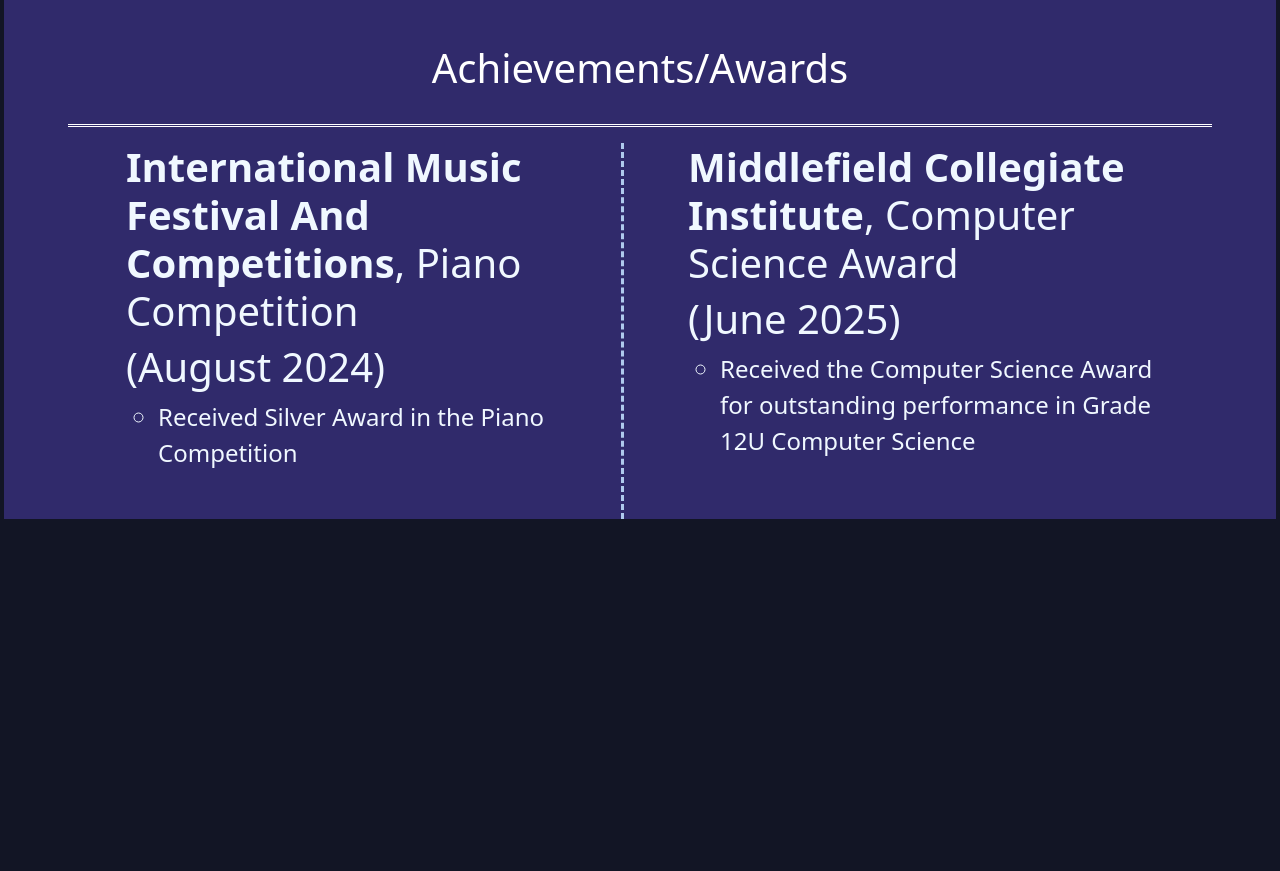
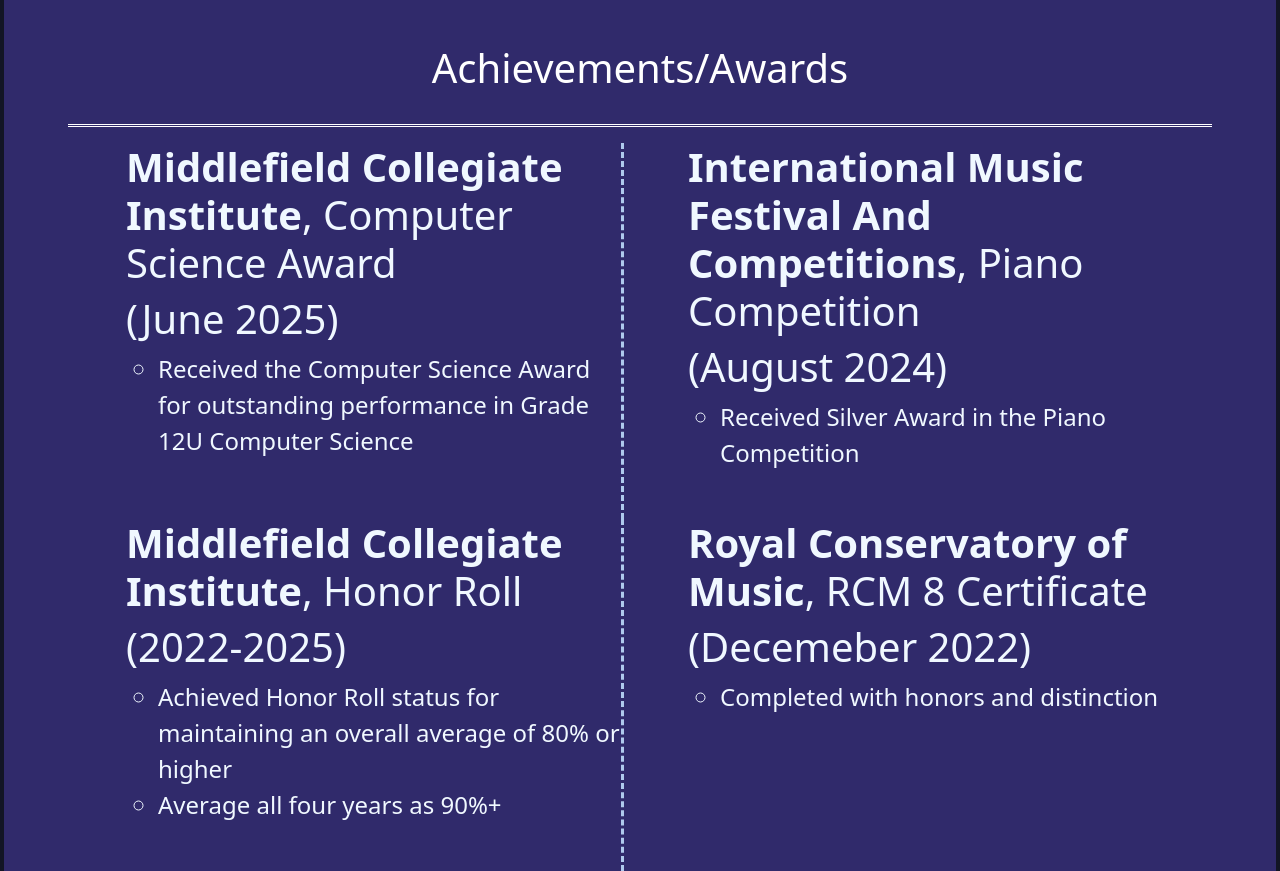
Before and after one commit to RickyZou1373/Ricky, a plain HTML site: page index.html in a window 1280 px wide. Shown: the part 2860-3731 px from the top of the page. Before the commit the page ends 3379 px from the top, so only its background shows below. Drawn offline with nearby package versions, Linux system fonts and the light colour scheme.

Commit message:
added achievments

```diff
--- a/index.html
+++ b/index.html
@@ -355,7 +355,25 @@
             <div class="w-100 d-flex justify-content-center align-item-center flex-wrap ">
                 <!--achievments box-->
                 <div
-                    class="col-11 col-md-5 d-flex justify-content-start align-items-center flex-column mx-3 bottomBox pb-5">
+                    class="col-11 col-md-5 d-flex justify-content-start align-items-center flex-column mx-3 pb-5 bottomBox">
+
+                    <ul style="color: aliceblue; text-align: left; margin: 0 ;">
+                        <h1 class="exp">
+                            <b>Middlefield Collegiate Institute</b>, Computer Science Award
+
+                            <h1 class="exp">(June 2025)</h1>
+                            <ul class="description">
+                                <li>
+                                    Received the Computer Science Award for outstanding performance in Grade 12U
+                                    Computer Science
+                                </li>
+                            </ul>
+                        </h1>
+                    </ul>
+
+                </div>
+                <div
+                    class="col-11 col-md-5 d-flex justify-content-start align-items-center flex-column mx-3 RbottomBox pb-5">
 
                     <ul style="color: aliceblue; text-align: left; margin: 0 ;">
                         <h1 class="exp">
@@ -372,16 +390,34 @@
 
                 </div>
                 <div
-                    class="col-11 col-md-5 d-flex justify-content-start align-items-center flex-column mx-3 pb-5 RbottomBox">
+                    class="col-11 col-md-5 d-flex justify-content-start align-items-center flex-column mx-3 pb-5 bottomBox">
 
                     <ul style="color: aliceblue; text-align: left; margin: 0 ;">
                         <h1 class="exp">
-                            <b>Middlefield Collegiate Institute</b>, Computer Science Award
+                            <b>Middlefield Collegiate Institute</b>, Honor Roll
 
-                            <h1 class="exp">(June 2025)</h1>
+                            <h1 class="exp">(2022-2025)</h1>
                             <ul class="description">
                                 <li>
-                                    Received the Computer Science Award for outstanding performance in Grade 12U Computer Science
+                                    Achieved Honor Roll status for maintaining an overall average of 80% or higher
+                                </li>
+                                <li>Average all four years as 90%+</li>
+                            </ul>
+                        </h1>
+                    </ul>
+
+                </div>
+                <div
+                    class="col-11 col-md-5 d-flex justify-content-start align-items-center flex-column mx-3 RbottomBox pb-5">
+
+                    <ul style="color: aliceblue; text-align: left; margin: 0 ;">
+                        <h1 class="exp">
+                            <b> Royal Conservatory of Music</b>, RCM 8 Certificate
+
+                            <h1 class="exp">(Decemeber 2022)</h1>
+                            <ul class="description">
+                                <li>
+                                    Completed with honors and distinction
                                 </li>
                             </ul>
                         </h1>
```
